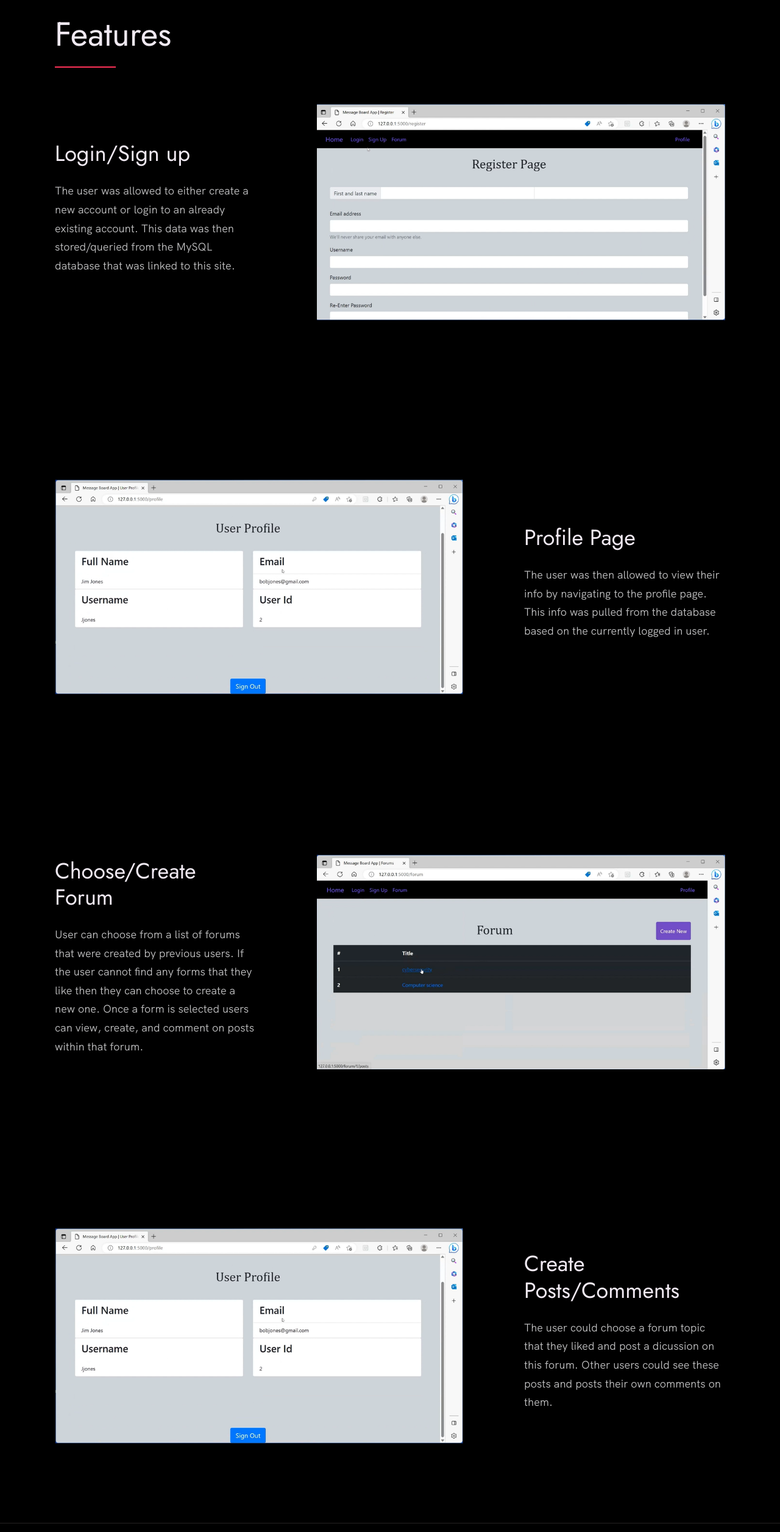
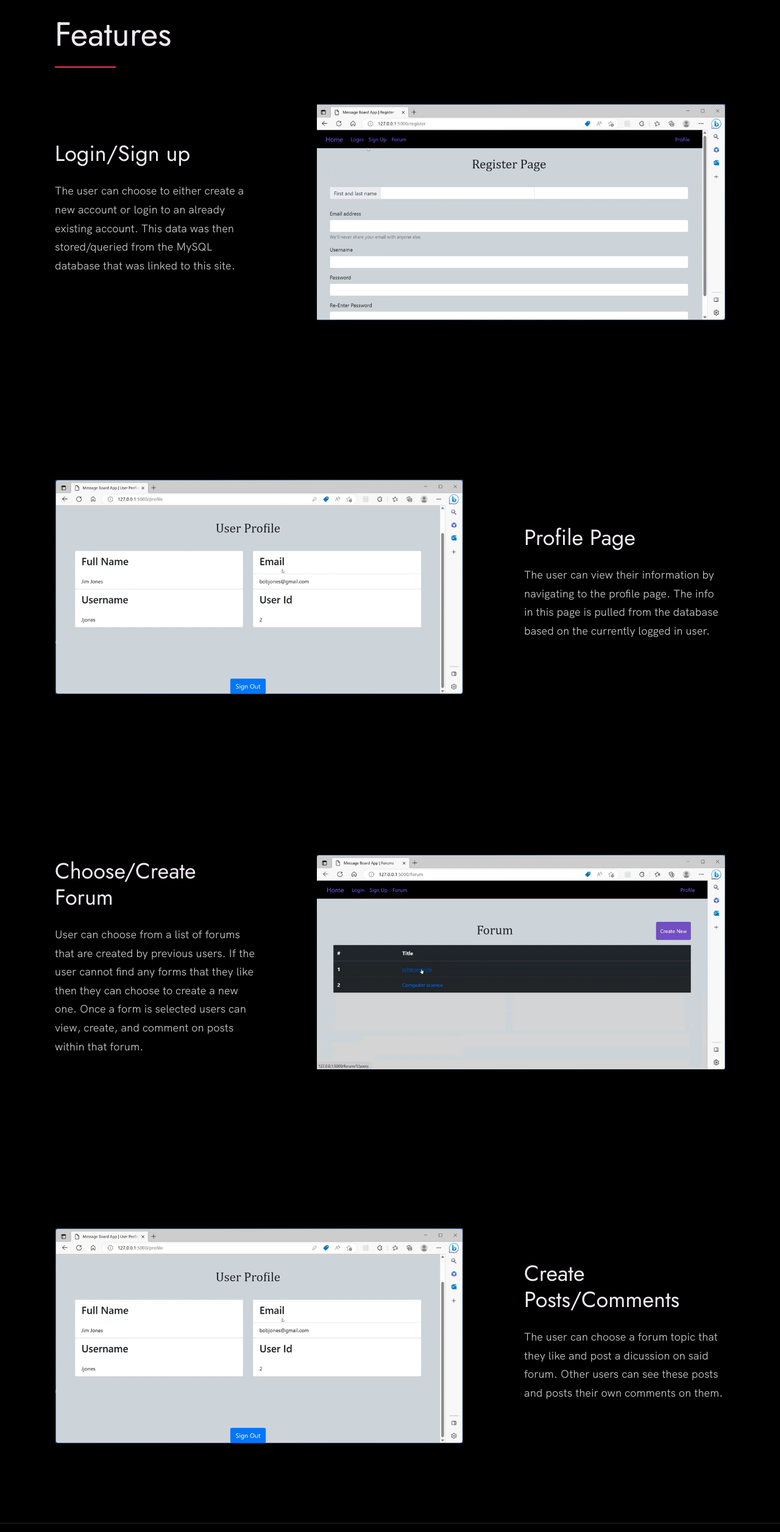
Before and after one commit to evanstone32/github-portfolio.github.io, a plain HTML site: page message-board.html in a window 1280 px wide. Shown: the part 897-3410 px from the top of the page at 61% size. Drawn offline with Linux system fonts and the light colour scheme.

Commit message:
Fixed some grammatical errors

```diff
--- a/message-board.html
+++ b/message-board.html
@@ -78,7 +78,7 @@
             <div class="work__text">
               <h3>Login/Sign up</h3>
               <p>
-                The user was allowed to either create a new account or login to an
+                The user can choose to either create a new account or login to an
                 already existing account. This data was then stored/queried from the
                 MySQL database that was linked to this site.
               </p>
@@ -96,8 +96,8 @@
             <div class="work__text">
                 <h3>Profile Page</h3>
                 <p>
-                  The user was then allowed to view their info by navigating to the
-                  profile page. This info was pulled from the database based on the
+                  The user can view their information by navigating to the
+                  profile page. The info in this page is pulled from the database based on the
                   currently logged in user.
                 </p>
               </div>
@@ -108,7 +108,7 @@
             <div class="work__text">
               <h3>Choose/Create Forum</h3>
               <p>
-                User can choose from a list of forums that were created by previous users.
+                User can choose from a list of forums that are created by previous users.
                 If the user cannot find any forms that they like then they can choose to create a new
                 one. Once a form is selected users can view, create, and comment on posts within that forum.
               </p>
@@ -126,8 +126,8 @@
             <div class="work__text">
                 <h3>Create Posts/Comments</h3>
                 <p>
-                    The user could choose a forum topic that they liked and
-                    post a dicussion on this forum. Other users could see these
+                    The user can choose a forum topic that they like and
+                    post a dicussion on said forum. Other users can see these
                     posts and posts their own comments on them.
                 </p>
               </div>
```
Also changed, not shown: index.html (+1 -1 lines), parks.html (+5 -5 lines), time-clock.html (+3 -3 lines).
